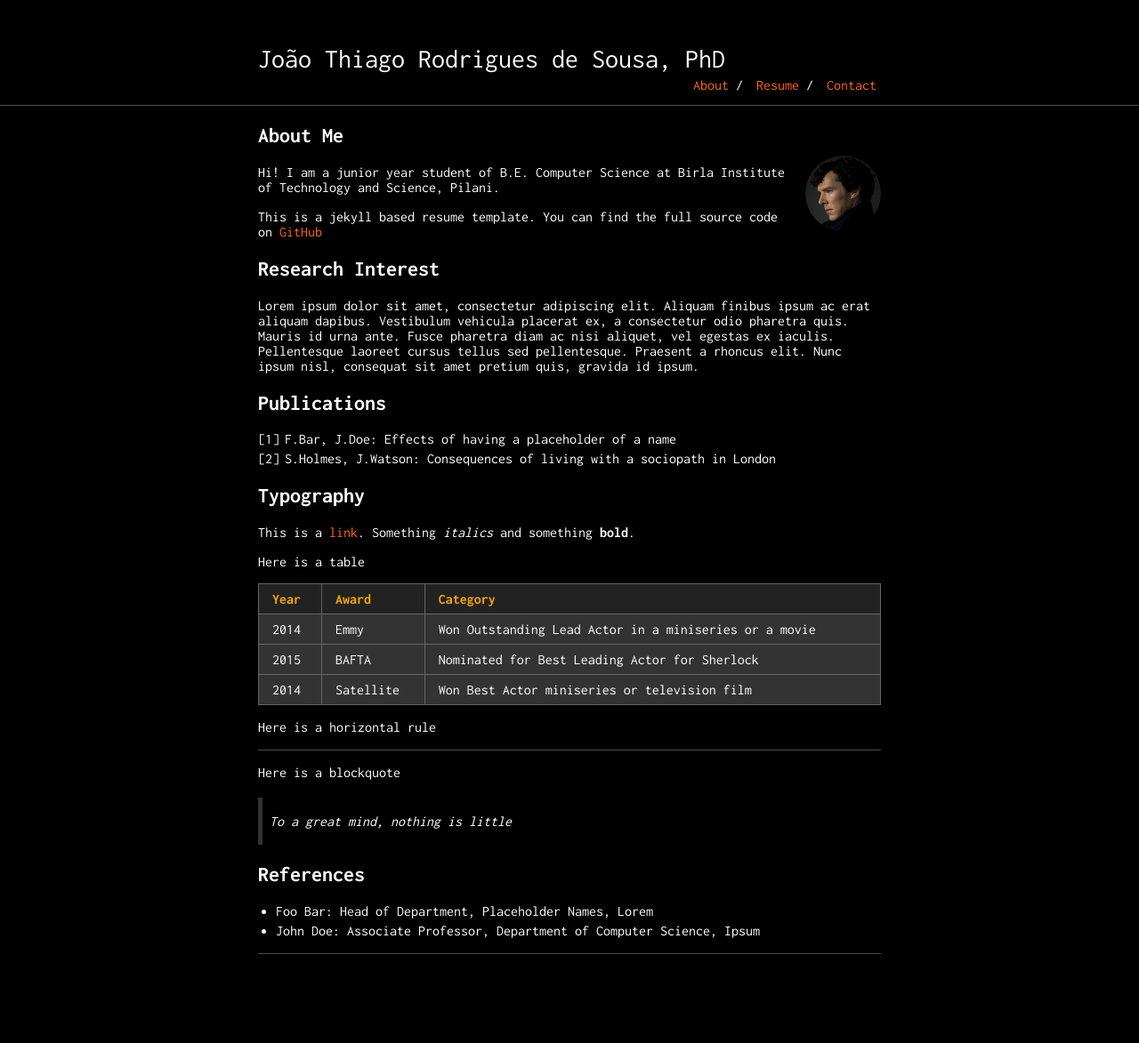
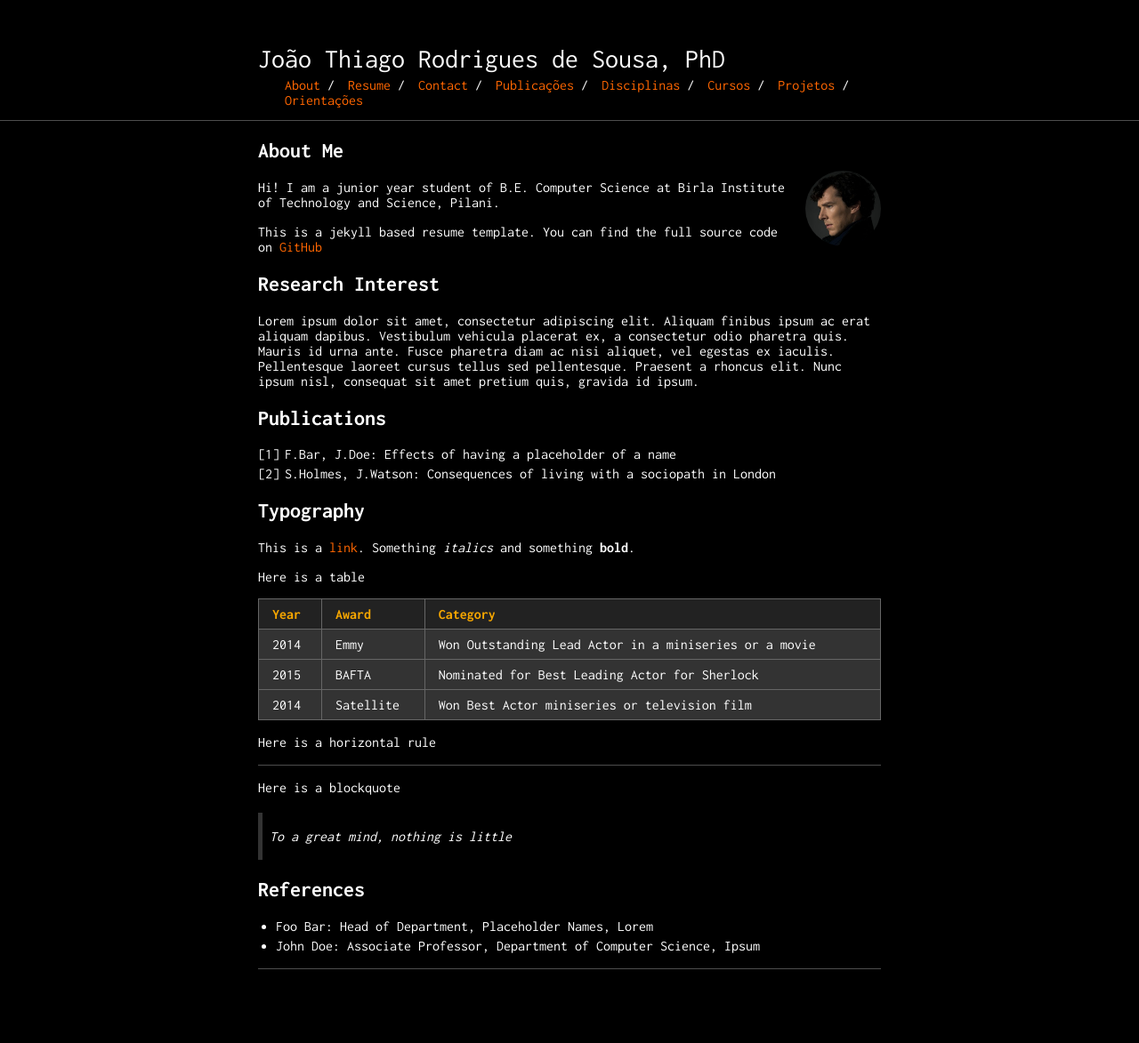
Before and after one commit to joaothiagors/joaothiagors.github.io, a Jekyll site: the page built from index.md, in a window 1280 px wide. Shown: the whole page at 89% size. Built offline with Jekyll 4.4.1, drawn with Linux system fonts in a browser that asks for light colours.

Commit message:
Update _config.yml
addind actitvities

```diff
--- a/_config.yml
+++ b/_config.yml
@@ -23,3 +23,13 @@ nav:
    link: "resume.pdf"
  - name: "Contact"
    link: "contact"
+ - name: "Publicações"
+   link: ""
+ - name: "Disciplinas"
+   link: ""
+ - name: "Cursos"
+   link: ""
+ - name: "Projetos"
+   link: ""
+ - name: "Orientações"
+   link: ""
```
